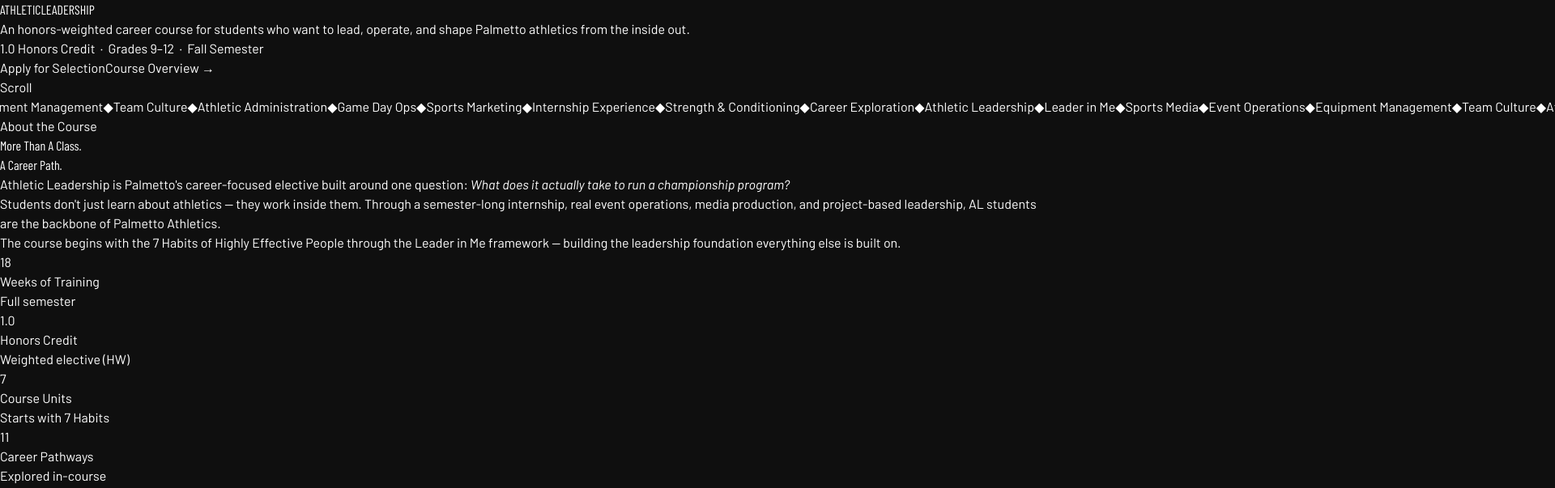
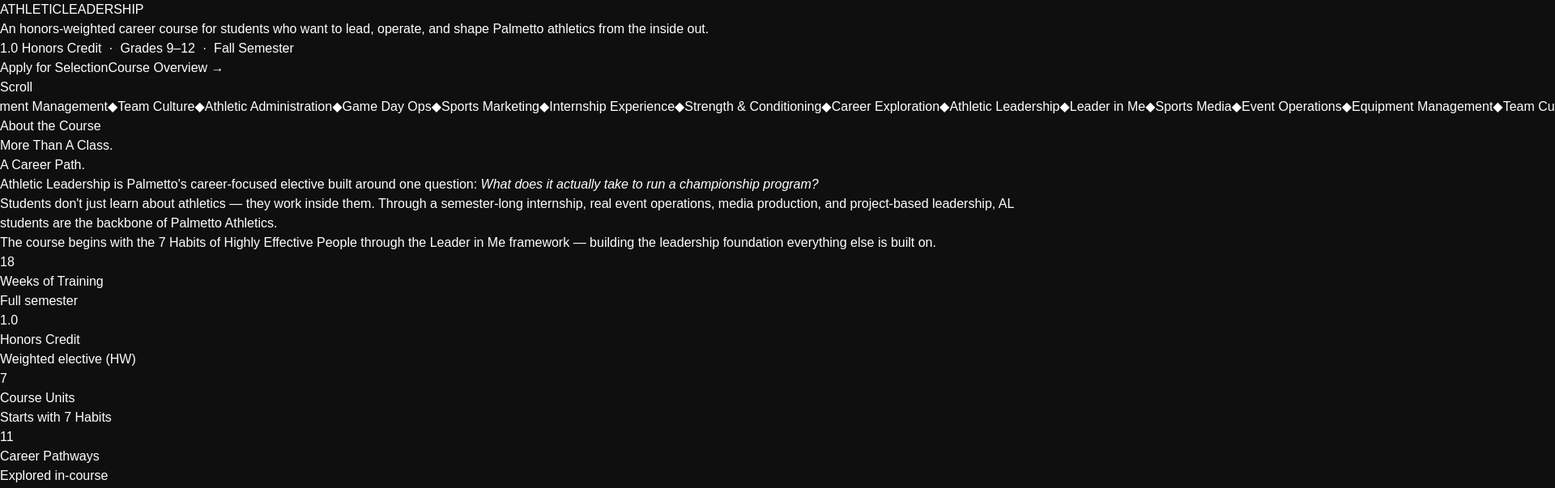
Before and after one commit to jmackwardlaw/athletic-leadership-site, a React (Vite) app: page / in a window 1280 px wide. Shown: the part 2704-3307 px from the top of the page at 81% size, 1920 px wide, since content can reach past the window. Built offline with nearby package versions, Linux system fonts and the light colour scheme; a web font is replaced by a local one.

Commit message:
Update index.css

```diff
--- a/src/index.css
+++ b/src/index.css
@@ -1,3 +1,12 @@
+/* Racesport custom font — place Racesport font file in src/assets/fonts/ */
+@font-face {
+  font-family: 'Racesport';
+  src: url('./assets/fonts/Race_Sport.ttf') format('truetype');
+  font-weight: normal;
+  font-style: normal;
+  font-display: swap;
+}
+
 @import url('https://fonts.googleapis.com/css2?family=Barlow+Condensed:ital,wght@0,400;0,700;0,900;1,900&family=Barlow:ital,wght@0,300;0,400;0,700;1,400&display=swap');
 
 @tailwind base;
```
